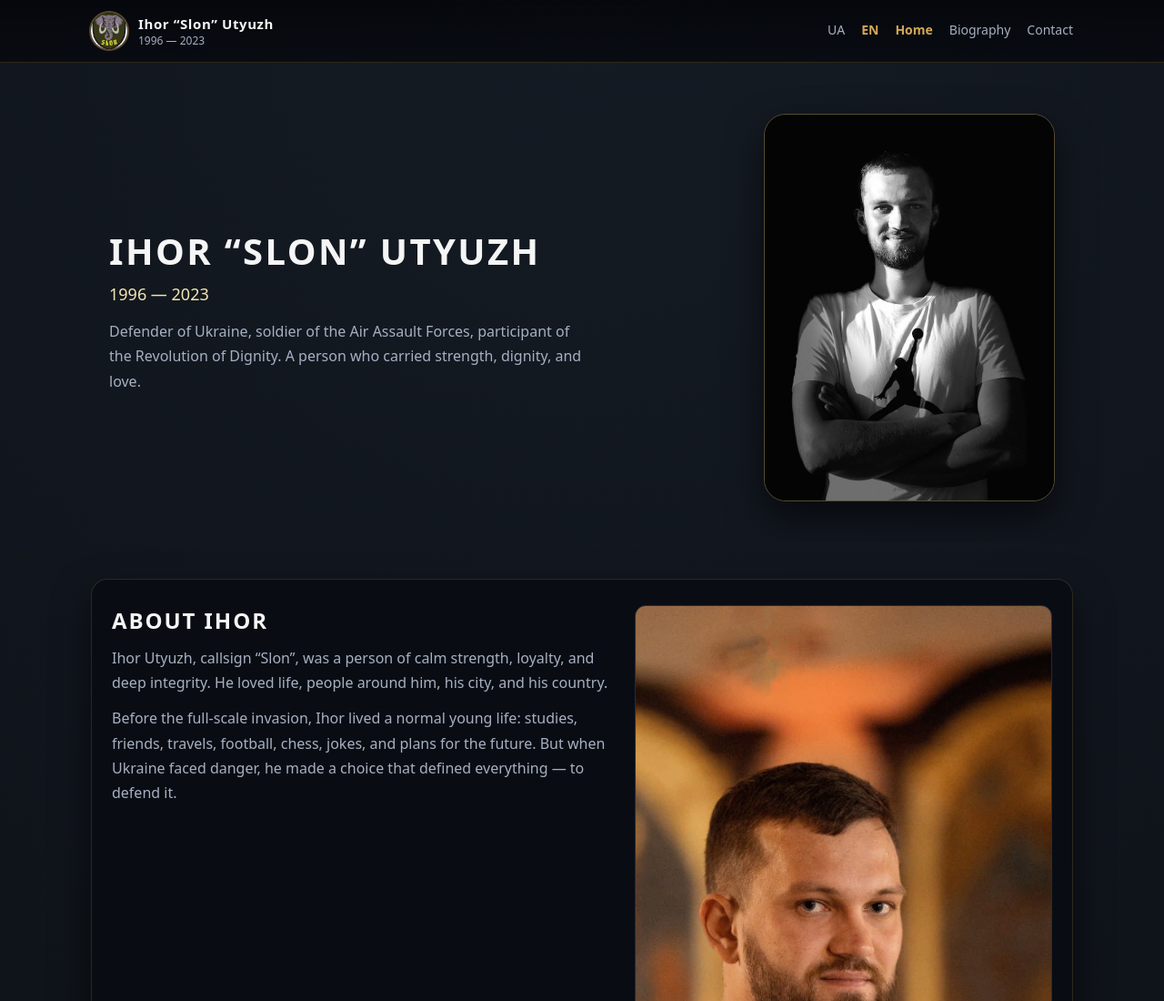
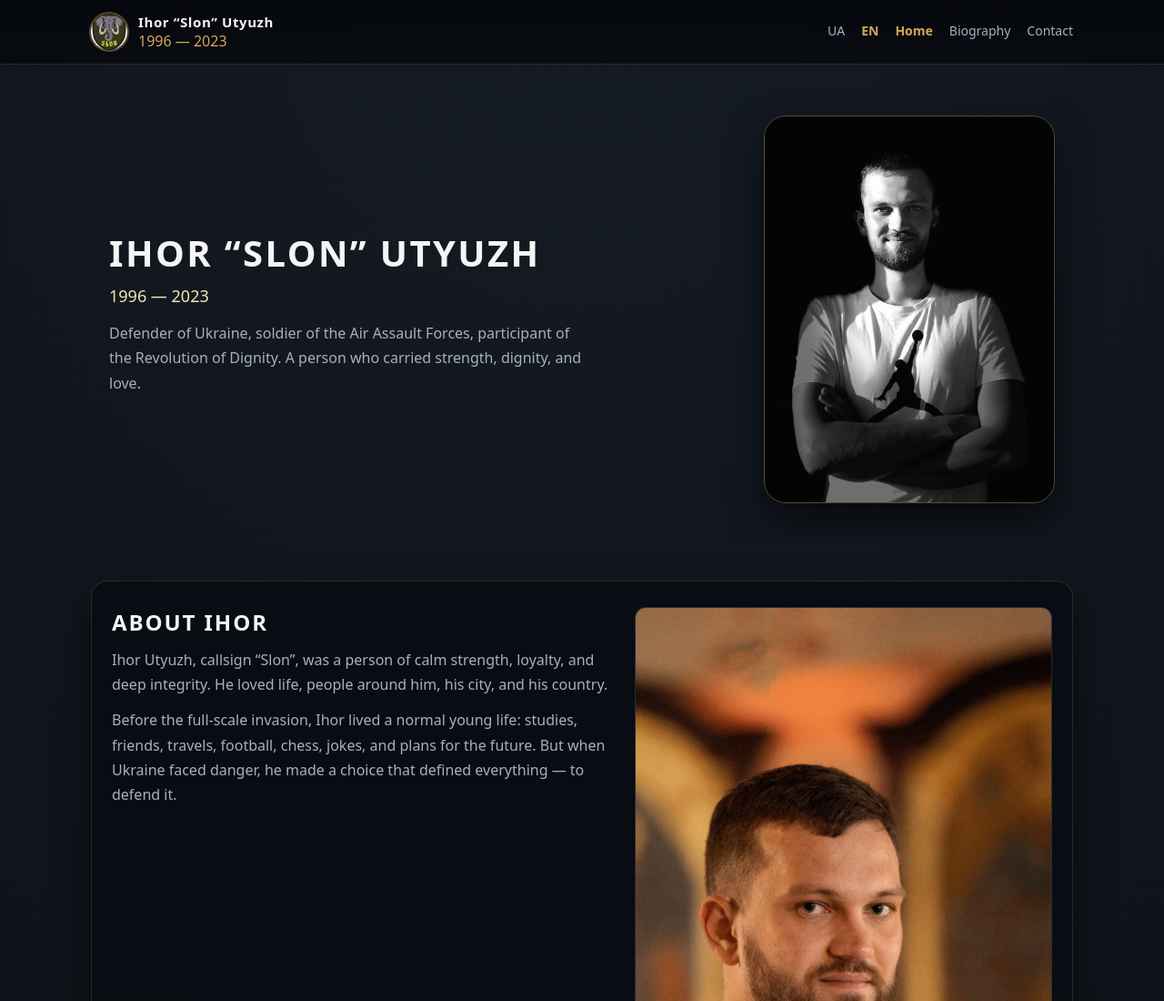
Before and after one commit to olegutyuzh/slon-site, a plain HTML site: page index-en.html in a window 1280 px wide. Shown: the top 1100 px of the page at 91% size. Drawn offline with Linux system fonts and the light colour scheme.

Commit message:
correct color of dates

```diff
--- a/index-en.html
+++ b/index-en.html
@@ -21,7 +21,7 @@
         <img src="img/symbol-elephant.png" alt="Elephant symbol" class="logo-elephant" />
         <div class="logo-text">
           <div class="logo-title">Ihor “Slon” Utyuzh</div>
-          <div class="logo-subtitle">1996 — 2023</div>
+          <div class="logo-subtitle, accent-gold">1996 — 2023</div>
         </div>
       </div>
 
```
Also changed, not shown: index.html (+1 -1 lines).
